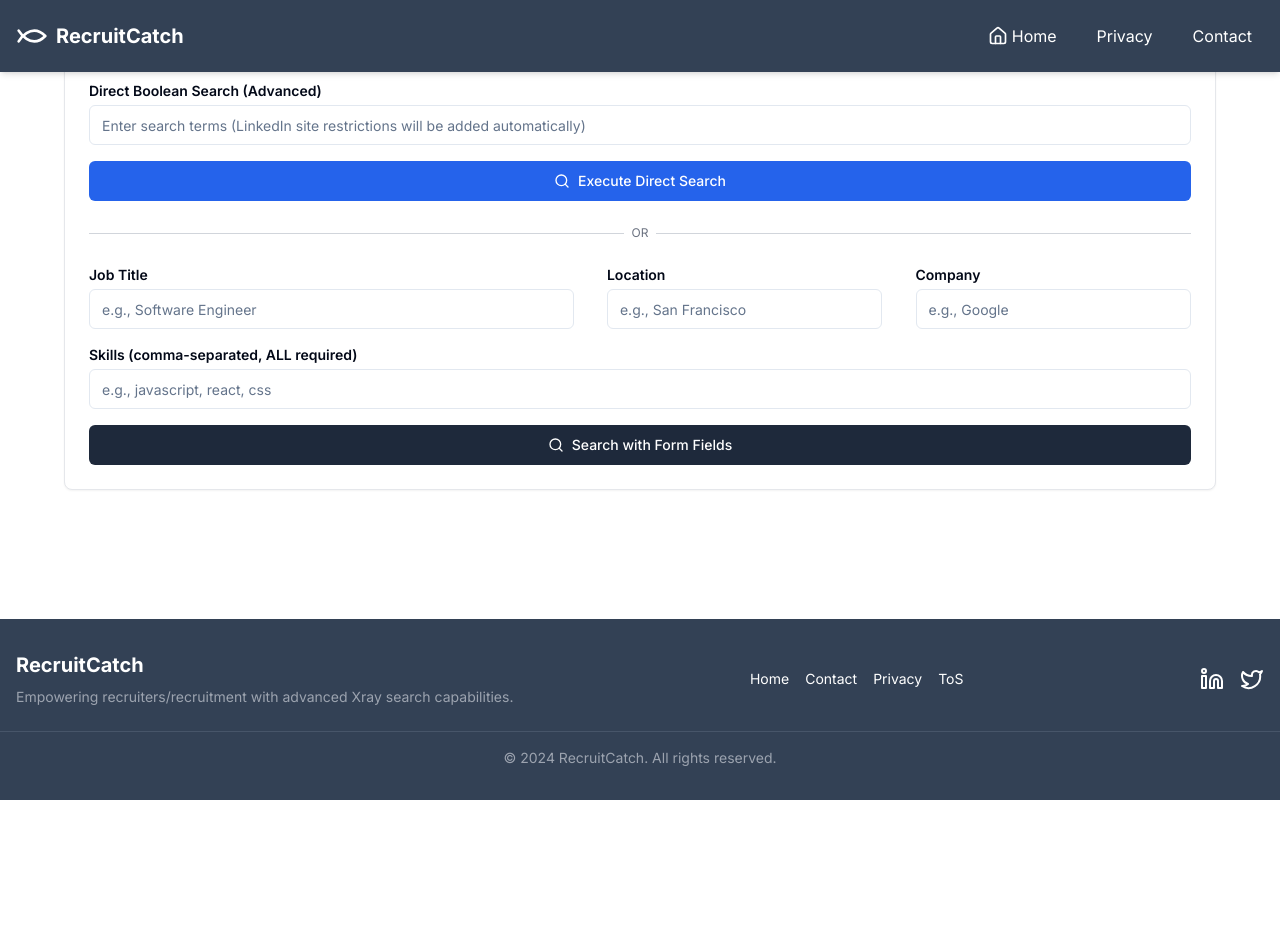
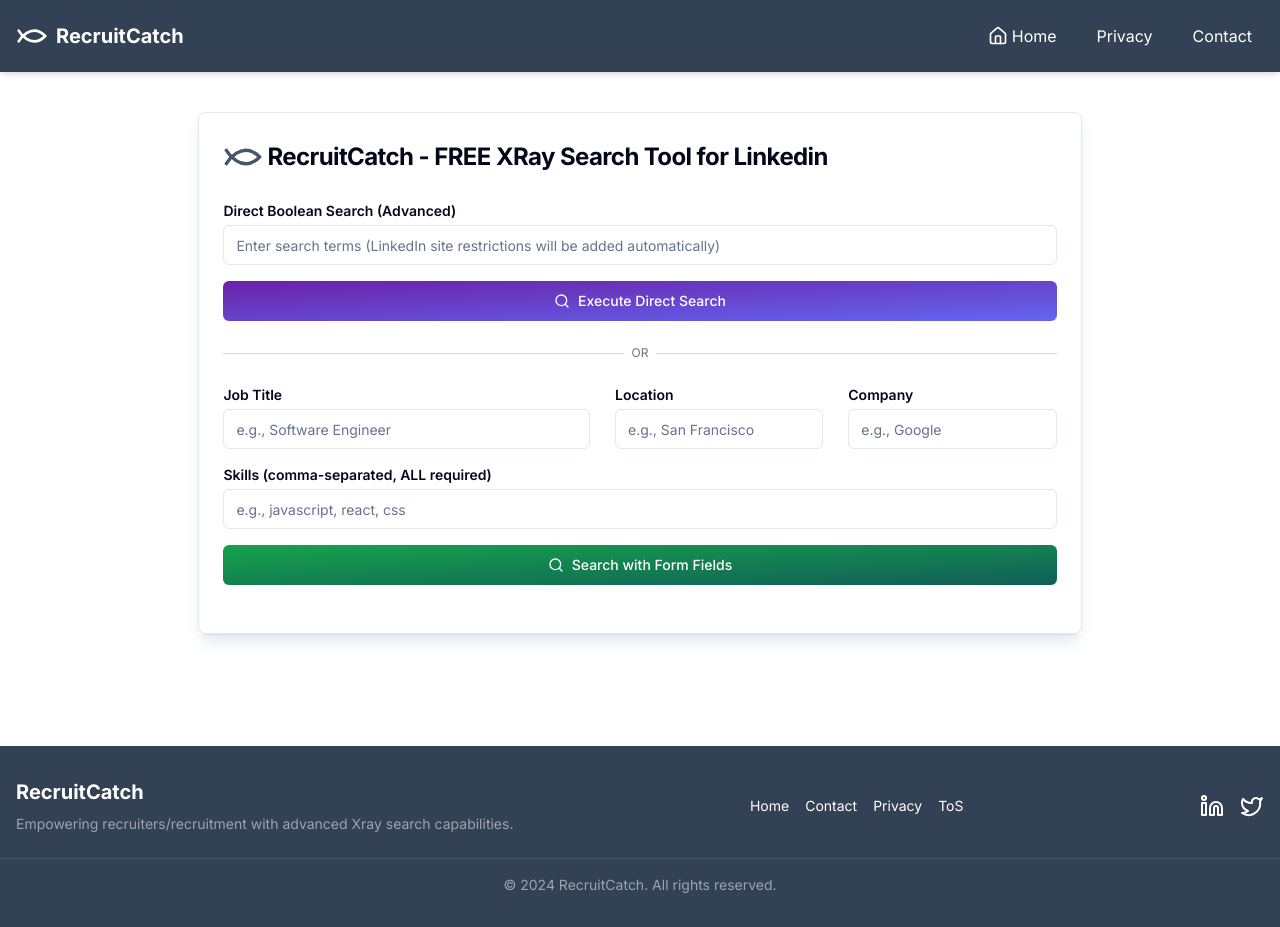
Before and after one commit to Bharath-Dubbaka/recruitNinja, a Next.js app: page / in a window 1280 px wide. Before the commit the page ends 800 px from the top, so only its background shows below. Built offline with nearby package versions, Linux system fonts and the light colour scheme; no server answers.

Commit message:
added new design layout for running

```diff
--- a/src/components/SearchPageBasic.tsx
+++ b/src/components/SearchPageBasic.tsx
@@ -5,6 +5,8 @@
 import { Card, CardHeader, CardTitle, CardContent } from "./ui/card";
 import { Button } from "./ui/button";
 import { Input } from "./ui/input";
+import { FishSymbol } from "lucide-react";
+import { Toaster } from "sonner";
 
 export default function SearchPageBasic() {
    const [jobTitle, setJobTitle] = useState("");
@@ -63,11 +65,33 @@
    };
 
    return (
-      <div className="max-w-6xl mx-auto">
-         <Card className="mb-6">
+      <div className=" max-w-[92%] sm:max-w-[69%] mx-auto my-28">
+         <Toaster
+            position="top-center"
+            toastOptions={{
+               style: {
+                  background: "lightblue",
+               },
+               className: "class",
+            }}
+         />
+         <div className="">
+            <div className="shadow-lg shadow-slate-200">
+               <Card className="pb-6">
                   <CardHeader>
-               <CardTitle className="text-2xl font-bold">
-                  LinkedIn X-Ray Search Tool
+                     <CardTitle className="text-2xl font-bold flex items-center">
+                        {/* <Image
+                           src="/images/IconRecruitCatch.png" // Path to your logo file
+                           alt="RecruitCatch Logo"
+                           width={30} // Adjust the width and height as needed
+                           height={30}
+                           style={{ width: "auto", height: "auto" }}
+                        /> */}
+                        <FishSymbol className="w-10 h-10 text-slate-600 mr-1" />
+                        <h1 className="text-xl md:text-2xl font-bold flex justify-between items-center">
+                           {" "}
+                           RecruitCatch - FREE XRay Search Tool for Linkedin
+                        </h1>
                      </CardTitle>
                   </CardHeader>
                   <CardContent className="space-y-6">
@@ -84,7 +108,7 @@
                            />
                         </div>
                         <Button
-                     className="w-full bg-blue-600 text-white hover:bg-blue-700"
+                           className="w-full bg-gradient-to-br from-purple-800  to-indigo-500  hover:from-indigo-500 hover:to-purple-500 text-white hover:bg-blue-700"
                            onClick={() => executeSearch(true)}
                         >
                            <Search className="w-4 h-4 mr-2" />
@@ -98,7 +122,9 @@
                            <div className="w-full border-t border-gray-300"></div>
                         </div>
                         <div className="relative flex justify-center text-xs uppercase">
-                     <span className="bg-white px-2 text-gray-500">OR</span>
+                           <span className="bg-white px-2 text-gray-500">
+                              OR
+                           </span>
                         </div>
                      </div>
 
@@ -148,7 +174,7 @@
                            />
                         </div>
                         <Button
-                     className="w-full bg-slate-800 text-white hover:bg-slate-700"
+                           className="w-full bg-gradient-to-br from-green-600    to-teal-800 hover:to-purple-500 text-white "
                            onClick={() => executeSearch(false)}
                         >
                            <Search className="w-4 h-4 mr-2" />
@@ -158,5 +184,7 @@
                   </CardContent>
                </Card>
             </div>
+         </div>
+      </div>
    );
 }
```
Lines whose indentation alone changed are shown as unchanged.
